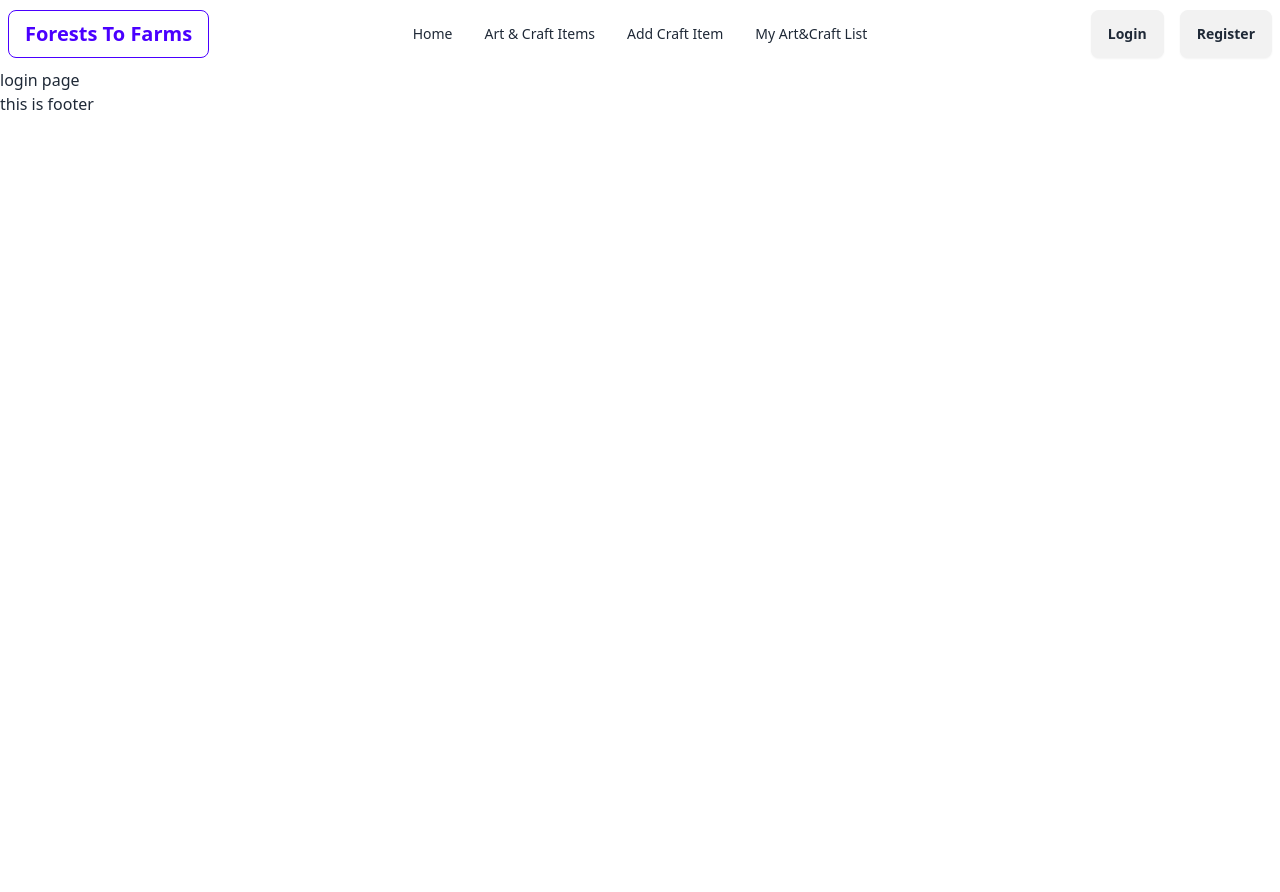
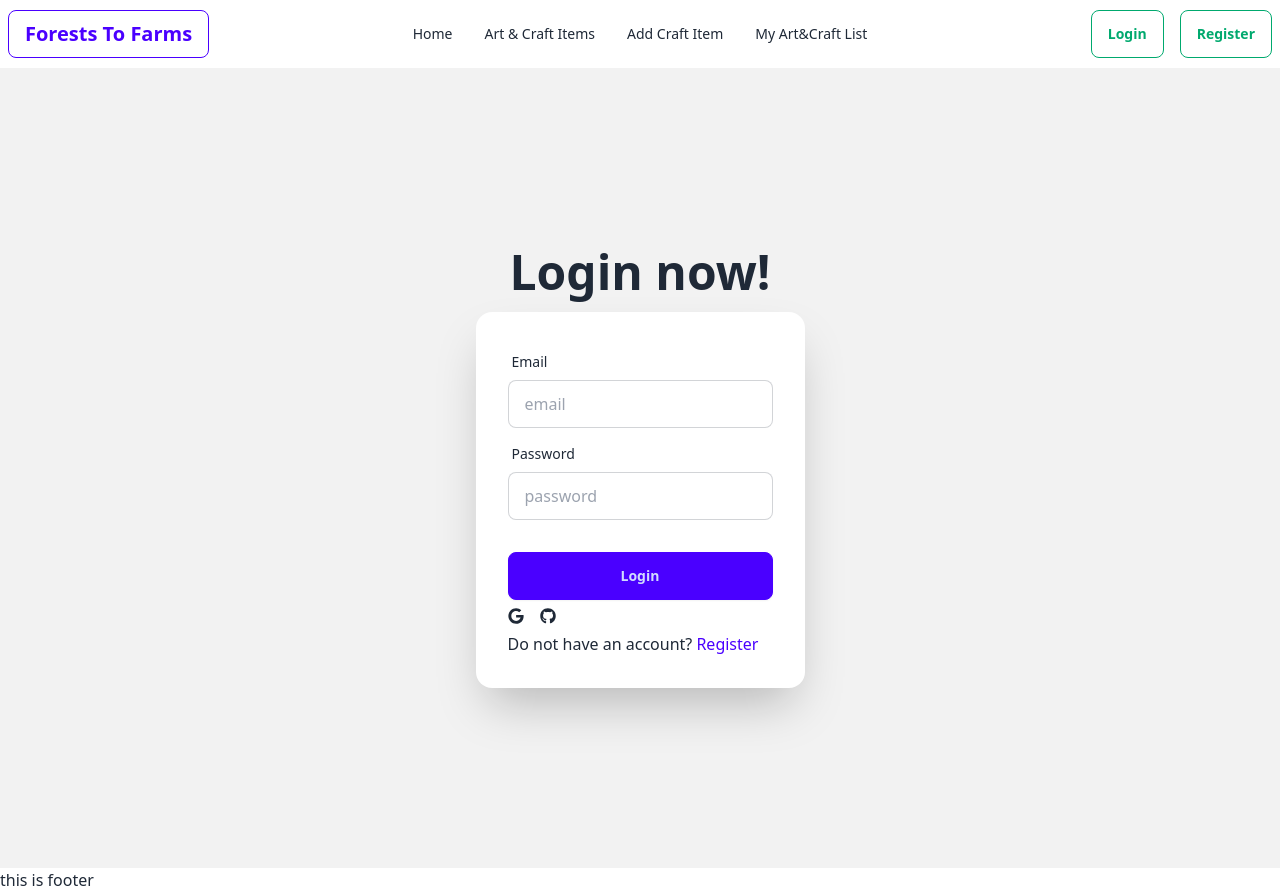
Before and after one commit to saifullah199/forests-to-farms, a React (Vite) app: page /login in a window 1280 px wide. Before the commit the page ends 800 px from the top, so only its background shows below. Built offline with nearby package versions, Linux system fonts and the light colour scheme; no server answers.

Commit message:
login added

```diff
--- a/src/Components/Navbar.jsx
+++ b/src/Components/Navbar.jsx
@@ -1,15 +1,17 @@
+import { useContext } from "react";
 import { Link, NavLink } from "react-router-dom";
+import { AuthContext } from "../Provider/AuthProvider";
 
 
 const Navbar = () => {
 
-    // const {user,logOut} = useContext(AuthContext)
+    const {user,logOut} = useContext(AuthContext)
 
-//   const handleSignOut = () => {
-//     logOut()
-//     .then()
-//     .catch()
-//   }
+  const handleSignOut = () => {
+    logOut()
+    .then()
+    .catch()
+  }
 
     const navlinks = <>
         <li><NavLink to='/'>Home</NavLink></li>
@@ -38,14 +40,37 @@ const Navbar = () => {
       {navlinks}
     </ul>
   </div>
-   <div className="navbar-end flex gap-4">
-    <Link to='/login'>
+   <div className="navbar-end ">
+    {/* <Link to='/login'>
       <button className="btn">Login</button>
     </Link>
 
     <Link to='/register'>
       <button className="btn">Register</button>
-    </Link>
+    </Link> */}
+
+{
+      user ?
+      <div className="flex">
+
+        <Link >
+           <img className="w-[50px] rounded-full"
+              src={user?.photoURL} alt="" />
+        </Link>
+
+
+        <button onClick={handleSignOut} className="btn btn-outline btn-secondary"> Sign Out </button>
+      </div>
+      :
+      <div className="flex gap-4">
+          <Link to='/login'>
+            <button className="btn btn-outline btn-success"> Login</button>
+          </Link>
+          <Link to='/register'>
+            <button className="btn btn-outline btn-success">Register</button>
+          </Link>
+      </div>
+    }
 
 
   </div>
--- a/src/Pages/Login.jsx
+++ b/src/Pages/Login.jsx
@@ -1,9 +1,93 @@
+import { useContext } from "react";
+import { FaGithub, FaGoogle } from "react-icons/fa";
+import { Link, Navigate, useNavigate } from "react-router-dom";
+import { AuthContext } from "../Provider/AuthProvider";
+import { GoogleAuthProvider, signInWithPopup } from "firebase/auth";
+import auth from "../firebase.config";
 
 
 const Login = () => {
+    const {user, signIn, } = useContext(AuthContext)
+    const navigate = useNavigate()
+
+    const googleProvider = new GoogleAuthProvider();
+
+    const handleGoogleSignIn = () =>{
+        signInWithPopup(auth, googleProvider)
+        .then(result => {
+          const loggedInUser = result.user;
+          console.log(loggedInUser)
+          navigate('/');
+
+        })
+        .catch(error =>{
+          console.log('error', error.message)
+        })
+
+      }
+
+    const handleLogin = e => {
+        e.preventDefault()
+        console.log(e.currentTarget)
+        const form = new FormData(e.currentTarget)
+        const email = form.get('email')
+        const password = form.get('password')
+        console.log(email, password)
+
+
+        signIn(email,password)
+        .then(result => {
+          console.log(result.user)
+          e.target.reset();
+          navigate('/');
+
+
+        })
+        .catch( error => {
+          console.error(error)
+        })
+      }
+
     return (
         <div>
-            <h3>login page</h3>
+            <div className="hero min-h-screen bg-base-200">
+  <div className="hero-content flex-col ">
+    <div className="text-center lg:text-left">
+      <h1 className="text-5xl font-bold">Login now!</h1>
+
+    </div>
+    <div className="card shrink-0 w-full max-w-sm shadow-2xl bg-base-100">
+      <form onSubmit={handleLogin}  className="card-body">
+        <div className="form-control">
+          <label className="label">
+            <span className="label-text">Email</span>
+          </label>
+          <input type="email" name="email" placeholder="email" className="input input-bordered" required />
+        </div>
+        <div className="form-control">
+          <label className="label">
+            <span className="label-text">Password</span>
+          </label>
+          <input type="password" name="password" placeholder="password" className="input input-bordered" required />
+
+        </div>
+        <div className="form-control mt-6">
+          <button  className="btn btn-primary">Login</button>
+        </div>
+
+        <div className="flex gap-4">
+          <button onClick={handleGoogleSignIn}> <FaGoogle /></button>
+          <button > <FaGithub /></button>
+        </div>
+
+        <div>
+            <p>Do not have an account? <Link className="text-primary" to="/register">Register</Link></p>
+        </div>
+      </form>
+    </div>
+  </div>
+</div>
+{/* <Toaster className="text-green-400"></Toaster> */}
         </div>
     );
 };
```
